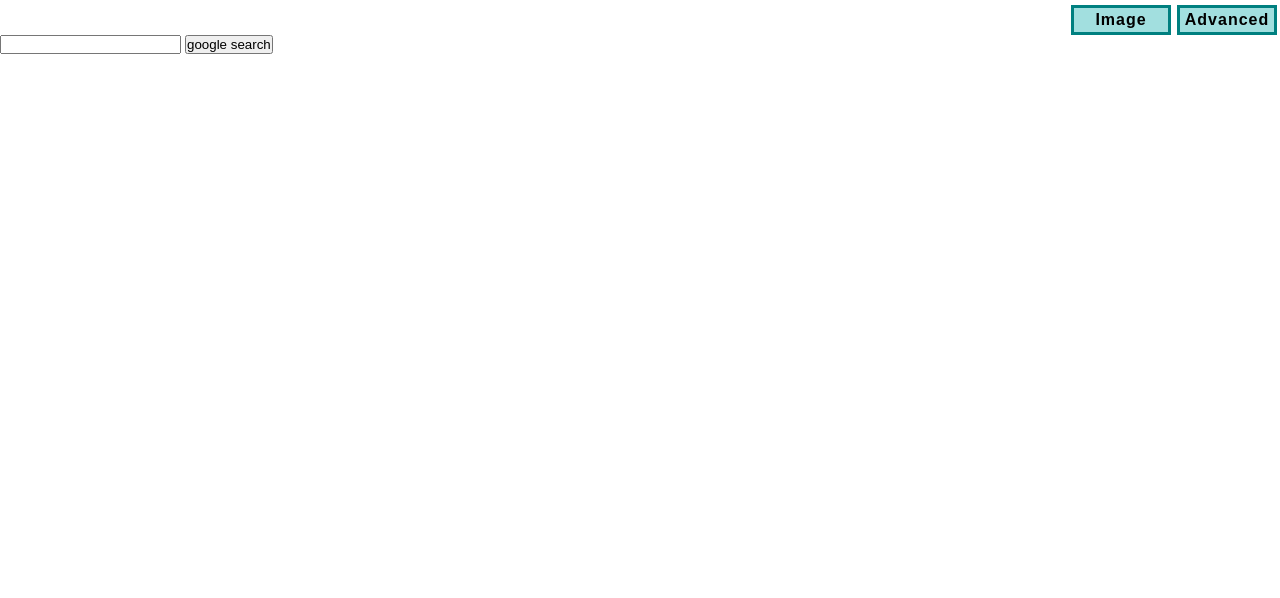
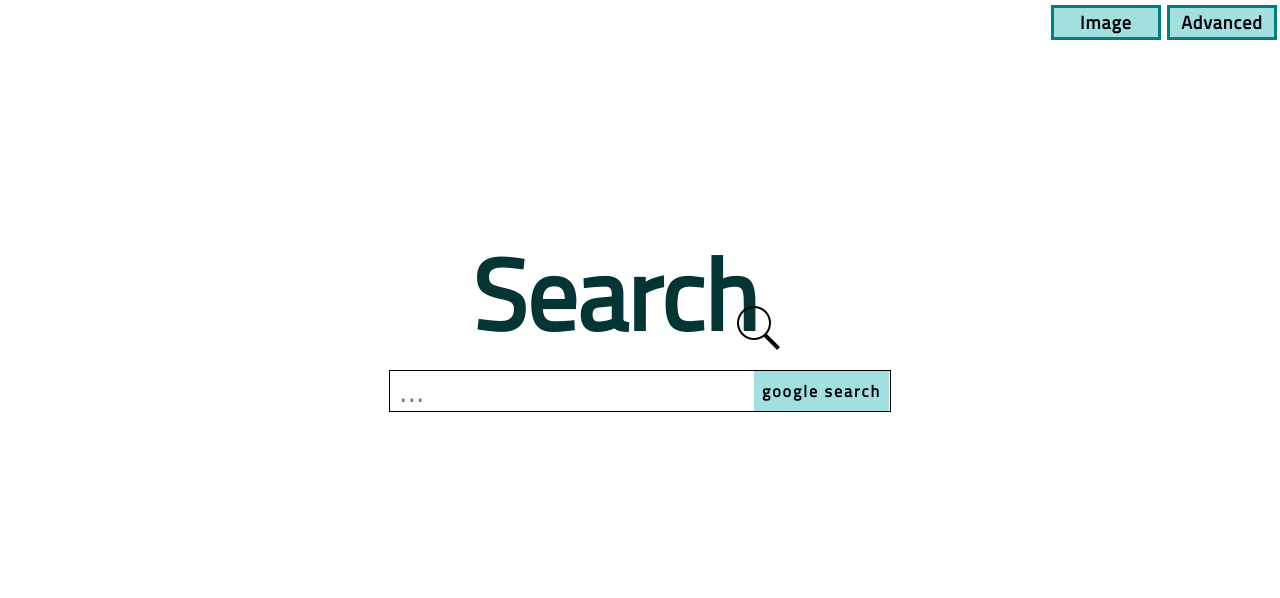
Before and after one commit to Nnisik/Search-Engine, a plain HTML site: page index.html in a window 1280 px wide. Drawn offline with Linux system fonts and the light colour scheme.

Commit message:
styled search and image search pages

```diff
--- a/index.html
+++ b/index.html
@@ -3,7 +3,10 @@
   <head>
     <meta charset="UTF-8" />
     <meta name="viewport" content="width=device-width, initial-scale=1.0" />
-    <link rel="stylesheet" href="./style.css">
+    <link rel="stylesheet" href="./style.css"><link rel="preconnect" href="https://fonts.googleapis.com">
+    <link rel="preconnect" href="https://fonts.googleapis.com">
+    <link rel="preconnect" href="https://fonts.gstatic.com" crossorigin>
+    <link href="https://fonts.googleapis.com/css2?family=Titillium+Web:wght@300;400&display=swap" rel="stylesheet">
     <title>Search</title>
   </head>
   <body>
@@ -11,9 +14,15 @@
         <a href="./index-img.html"><button>Image</button></a>
         <a href="./index-adv.html"><button>Advanced</button></a>
     </div>
-    <form action="https://www.google.com/search">
-      <input type="text" name="q" />
-      <input type="submit" value="google search" />
-    </form>
+    <div class="main">
+        <div class="main-header">
+            <h1>Search</h1>
+            <img src="/img/icons8-search-50.png" alt="extra icon" class="search-icon">
+        </div>
+        <form action="https://www.google.com/search">
+          <input type="text" name="q" placeholder="..." autocomplete="off" />
+          <button type="submit">google search</button>
+        </form>
+    </div>
   </body>
 </html>
--- a/style.css
+++ b/style.css
@@ -1,12 +1,53 @@
 * {
     margin: 0;
     padding: 0;
+    user-select: none;
 }
 
 button {
     cursor: pointer;
 }
 
+h1, button, input {
+    font-family: 'Titillium Web', sans-serif;
+}
+
+form {
+    height: 40px;
+    width: 500px;
+    border: 1px solid black;
+}
+
+input {
+    height: 100%;
+    width: 68%;
+    padding: 0 2%;
+    border: none;
+    outline: none;
+    font-size: 30px;
+}
+
+input::placeholder {
+    letter-spacing: 2px;
+}
+
+form > button {
+    height: 100%;
+    width: 27%;
+    transform: translateY(-5px);
+    border: none;
+    background: rgb(162, 223, 223);
+    font-size: 16px;
+    font-weight: bold;
+    letter-spacing: 2px;
+    text-align: center;
+}
+
+form > button:hover {
+    transition-duration: 0.3s;
+    background: teal;
+    color: white;
+}
 .header {
     height: 30px;
     display: flex;
@@ -15,12 +56,12 @@
 }
 
 .header button {
-    height: 30px;
-    width: 100px;
+    height: 35px;
+    width: 110px;
     margin: 0 3px;
     background: rgb(162, 223, 223);
     border: 3px solid teal;
-    font-size: 16px;
+    font-size: 18px;
     letter-spacing: 1px;
     font-weight: bold;
 }
@@ -32,3 +73,34 @@
     background: teal;
     color: white;
 }
+
+.main {
+    height: 70vh;
+    display: flex;
+    flex-direction: column;
+    justify-content: center;
+    align-items: center;
+}
+
+.main h1 {
+    font-size: 100px;
+    color: rgb(3, 53, 53);
+}
+
+.main img {
+    height: 50px;
+    width: 50px;
+}
+
+
+.main-header {
+    display: flex;
+}
+
+.search-icon, .adv-icon {
+    transform: translate(-25px, 85px);
+}
+
+.img-icon {
+    transform: translate(-17px, 85px);
+}
```
Also changed, not shown: index-adv.html (+11 -2 lines), index-img.html (+14 -5 lines), img/icons8-image-50.png (added), img/icons8-search-50.png (added).
